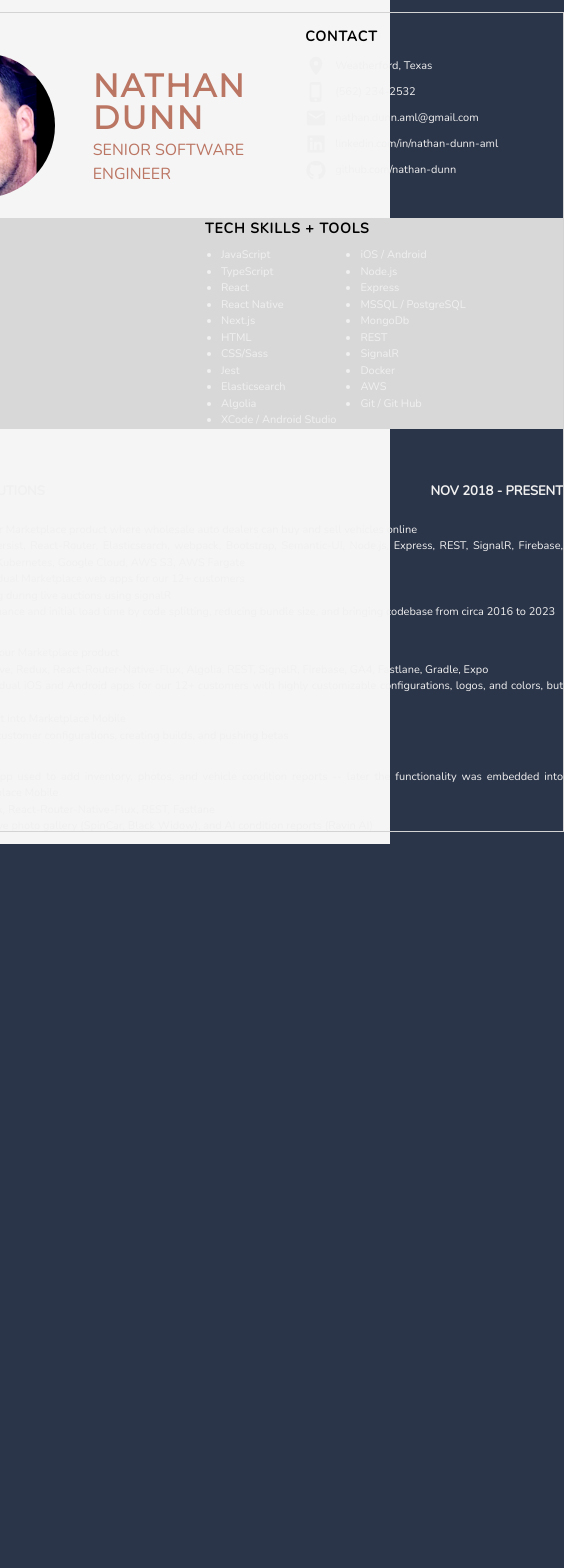
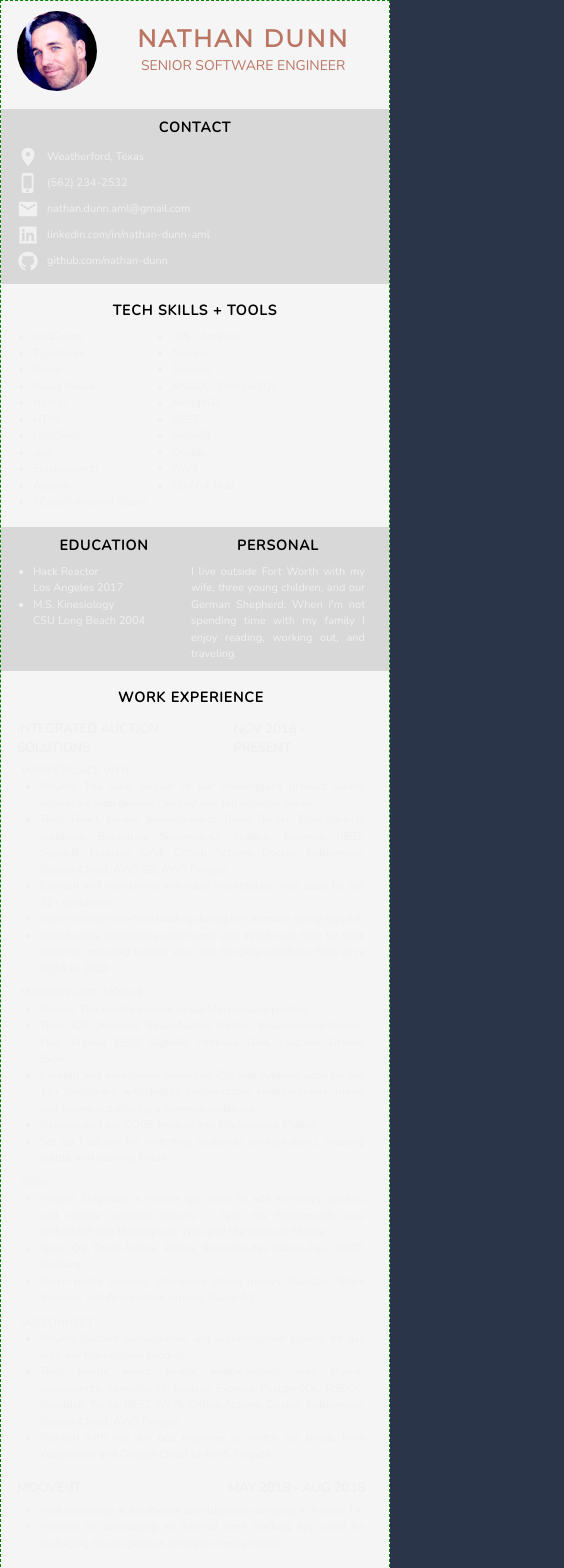
Before and after one commit to nathan-dunn/resume, a React (Create React App) app: page / in a window 390 px wide. Shown: the top 1568 px of the page, 564 px wide, since content can reach past the window. Before the commit the page ends 844 px from the top, so only its background shows below. Built offline with nearby package versions, Linux system fonts and the light colour scheme.

Commit message:
More mobile

```diff
--- a/src/components/Contacts.tsx
+++ b/src/components/Contacts.tsx
@@ -35,3 +35,38 @@ export const Contacts = () => {
     </VStack>
   );
 };
+
+export const ContactsMobile = () => {
+  return (
+    <VStack
+      w="100%"
+      align="flex-start"
+      spacing={0}
+      // border="1px solid darkblue"
+    >
+      <Box alignSelf="center">
+        <SectionHeader title="CONTACT" />
+      </Box>
+
+      {data.contacts.map((contact: any, index: number) => (
+        <Link
+          key={index}
+          href={contact.link}
+          cursor={contact.link ? 'pointer' : 'text'}
+          _hover={{ textDecoration: contact.link ? 'underline' : 'none' }}
+          isExternal
+          mb={1}
+        >
+          <Flex flex="1" align="center">
+            <Box mr={2} fontSize={22}>
+              {contact.icon}
+            </Box>
+            <Text fontSize={11} wordBreak={'break-word'}>
+              {contact.text}
+            </Text>
+          </Flex>
+        </Link>
+      ))}
+    </VStack>
+  );
+};
--- a/src/components/Education.tsx
+++ b/src/components/Education.tsx
@@ -1,5 +1,5 @@
 import React from 'react';
-import { Text, UnorderedList, ListItem, VStack } from '@chakra-ui/react';
+import { Box, Text, UnorderedList, ListItem, VStack } from '@chakra-ui/react';
 import data from '../data';
 import { SectionHeader } from './SectionHeader';
 
@@ -23,3 +23,26 @@ export const Education = () => {
     </VStack>
   );
 };
+
+export const EducationMobile = () => {
+  return (
+    <VStack
+      w="100%"
+      align="flex-start"
+      spacing={0}
+      // border="1px solid darkblue"
+    >
+      <Box alignSelf="center">
+        <SectionHeader title="EDUCATION" />
+      </Box>
+      <UnorderedList flex={`1 1`}>
+        {data.education.map((item, index) => (
+          <ListItem key={index} fontSize={11}>
+            <Text>{item.what}</Text>
+            <Text>{item.whereAndWhen}</Text>
+          </ListItem>
+        ))}
+      </UnorderedList>
+    </VStack>
+  );
+};
--- a/src/components/Experience.tsx
+++ b/src/components/Experience.tsx
@@ -1,5 +1,5 @@
 import React from 'react';
-import { Flex, Text, UnorderedList, ListItem, List, VStack } from '@chakra-ui/react';
+import { Box, Flex, Text, UnorderedList, ListItem, List, VStack } from '@chakra-ui/react';
 import { SectionHeader } from './SectionHeader';
 import { theme } from '../styles';
 import data from '../data';
@@ -47,3 +47,50 @@ export const Experience = () => {
     </VStack>
   );
 };
+
+export const ExperienceMobile = () => {
+  return (
+    <VStack
+      height="100%"
+      width="100%"
+      align="left"
+      // px={4}
+      spacing={0}
+      // border="1px solid darkblue"
+    >
+      <Box alignSelf="center">
+        <SectionHeader title="WORK EXPERIENCE" />
+      </Box>
+
+      <List mt={1}>
+        {data.experience.map((job, jobIndex) => (
+          <ListItem key={jobIndex}>
+            <Flex direction="row" justify="space-between" mb={1}>
+              <Text fontSize={13} fontWeight={700}>
+                {job.employer.toUpperCase()}
+              </Text>
+              <Text fontSize={13} fontWeight={700}>
+                {job.dates.toUpperCase()}
+              </Text>
+            </Flex>
+
+            <List fontSize={11} mb={4}>
+              {job.projects.map((project, projectIndex) => (
+                <ListItem key={projectIndex} ml={1} mb={2}>
+                  {project.projectName && <Text>{project.projectName}</Text>}
+                  <UnorderedList>
+                    {project.details.map((detail, detailIndex) => (
+                      <ListItem key={detailIndex} ml={2}>
+                        <Text align="justify">{detail}</Text>
+                      </ListItem>
+                    ))}
+                  </UnorderedList>
+                </ListItem>
+              ))}
+            </List>
+          </ListItem>
+        ))}
+      </List>
+    </VStack>
+  );
+};
--- a/src/components/Page.tsx
+++ b/src/components/Page.tsx
@@ -1,15 +1,22 @@
 import React, { useRef } from 'react';
-import { Button, Stack, HStack, VStack } from '@chakra-ui/react';
+import { Box, Button, Stack, HStack, VStack } from '@chakra-ui/react';
 import {
   Contacts,
+  ContactsMobile,
   Education,
+  EducationMobile,
   Experience,
+  ExperienceMobile,
   Header,
   Personal,
+  PersonalMobile,
+  Photo,
+  PhotoMobile,
   SectionDivider,
   Skills,
-  Photo,
+  SkillsMobile,
   Title,
+  TitleMobile,
 } from '.';
 import { useIsMobile } from '../hooks';
 import { theme } from '../styles';
@@ -54,9 +61,8 @@ export const Page = () => {
   let width: string = '768px';
   width = '738px';
 
-  return (
-    <Stack ref={windowRef} h="100vh" width="100vw" align="center" backgroundColor="#f5f5f5" p={3}>
-      {!isMobile ? (
+  return !isMobile ? (
+    <Stack ref={windowRef} h="100vh" width="100%" align="center" backgroundColor="#f5f5f5" p={3}>
       <VStack
         ref={pageRef}
         h="100%"
@@ -68,6 +74,7 @@ export const Page = () => {
         borderWidth="1px"
         borderColor="lightgray"
         // boxShadow={`5px 5px 10px`}
+        border="1px dashed green"
       >
         <Header width={width} />
 
@@ -105,58 +112,53 @@ export const Page = () => {
           </VStack>
         </HStack>
       </VStack>
+    </Stack>
   ) : (
+    <Stack ref={windowRef} h="100%" width="100%" align="center" backgroundColor="#f5f5f5">
       <VStack
         ref={pageRef}
         h="100%"
-          width={width}
-          overflow="auto"
-          spacing={5}
+        width="100%"
+        // maxWidth={'100vw'}
+        // overflow="auto"
+        spacing={2}
         fontFamily={theme.fonts.secondaryFontFamily}
         borderWidth="1px"
         borderColor="lightgray"
         // boxShadow={`5px 5px 10px`}
+        border="1px dashed green"
       >
         {/* <Header width={width} /> */}
-          <HStack>
-            <Photo />
-            <Title />
-            <Contacts />
+        <HStack w="100%" align="center" justify="center" spacing={0}>
+          <PhotoMobile />
+          <TitleMobile />
         </HStack>
+
+        <Stack px={4} py={2} backgroundColor={theme.colors.dGray} w="100%" spacing={0}>
+          <ContactsMobile />
+        </Stack>
+
+        <Stack px={4} py={2} w="100%" spacing={0}>
+          <SkillsMobile />
+        </Stack>
+
         <HStack
-            // w="31%"
-            // minW="31%"
           w="100%"
-            h="100%"
-            spacing={5}
+          spacing={0}
+          pl={4}
+          pr={6}
+          py={2}
+          backgroundColor={theme.colors.dGray}
           align="flex-start"
-            // justify="center"
-            pl={4}
-            pr={4}
-            backgroundColor={theme.colors.dGray}
-            // border="1px solid red"
         >
-            <Education />
-            <Skills />
+          <EducationMobile />
+          <PersonalMobile />
         </HStack>
-          <Experience />
-          <VStack
-            // w="31%"
-            // minW="31%"
-            w="100%"
-            h="100%"
-            spacing={5}
-            align="center"
-            // justify="center"
-            pl={4}
-            pr={4}
-            backgroundColor={theme.colors.dGray}
-            // border="1px solid red"
-          >
-            <Personal />
+
+        <Stack pl={4} pr={6} py={2} w="100%" spacing={0}>
+          <ExperienceMobile />
+        </Stack>
       </VStack>
-        </VStack>
-      )}
     </Stack>
   );
 };
--- a/src/components/Personal.tsx
+++ b/src/components/Personal.tsx
@@ -1,5 +1,5 @@
 import React from 'react';
-import { VStack, Text } from '@chakra-ui/react';
+import { Box, VStack, Text } from '@chakra-ui/react';
 import { SectionHeader } from './SectionHeader';
 import data from '../data';
 
@@ -18,3 +18,21 @@ export const Personal = () => {
     </VStack>
   );
 };
+
+export const PersonalMobile = () => {
+  return (
+    <VStack
+      w="100%"
+      align="flex-start"
+      spacing={0}
+      // border="1px solid darkblue"
+    >
+      <Box alignSelf="center">
+        <SectionHeader title="PERSONAL" />
+      </Box>
+      <Text fontSize={11} textAlign="justify">
+        {data.personal.join(' ')}
+      </Text>
+    </VStack>
+  );
+};
--- a/src/components/Photo.tsx
+++ b/src/components/Photo.tsx
@@ -1,5 +1,5 @@
 import React, { useState } from 'react';
-import { VStack, HStack, Image } from '@chakra-ui/react';
+import { Stack, VStack, HStack, Image } from '@chakra-ui/react';
 import { theme } from '../styles';
 
 const photos = ['profile.png', 'profile_alt.png'];
@@ -28,3 +28,29 @@ export const Photo = () => {
     </VStack>
   );
 };
+
+export const PhotoMobile = () => {
+  const [photoIndex, setPhotoIndex] = useState<any>(0);
+  return (
+    <Stack
+      w="33%"
+      // px={2}
+      align="flex-end"
+      justify="center"
+      spacing={0}
+      // h="185px"
+      // minH="185px"
+      h="100%"
+      // border="1px solid darkblue"
+    >
+      <Image
+        borderRadius="full"
+        boxSize="80px"
+        src={require(`../assets/${photos[photoIndex]}`)}
+        alt="profile"
+        zIndex={5}
+        onClick={() => setPhotoIndex((p: any) => (p === photos.length - 1 ? 0 : p + 1))}
+      />
+    </Stack>
+  );
+};
--- a/src/components/Skills.tsx
+++ b/src/components/Skills.tsx
@@ -1,5 +1,5 @@
 import React from 'react';
-import { Stack, ListItem, UnorderedList, VStack } from '@chakra-ui/react';
+import { Box, Stack, ListItem, UnorderedList, VStack } from '@chakra-ui/react';
 import { SectionHeader } from '.';
 import data from '../data';
 
@@ -36,3 +36,39 @@ export const Skills = () => {
     </VStack>
   );
 };
+
+export const SkillsMobile = () => {
+  const part = Math.ceil(data.skills.length / 2);
+  const list1 = data.skills.slice(0, part);
+  const list2 = data.skills.slice(part);
+
+  return (
+    <VStack
+      w="100%"
+      align="flex-start"
+      spacing={0}
+      //  border="1px solid darkblue"
+    >
+      <Box alignSelf="center">
+        <SectionHeader title="TECH SKILLS + TOOLS" />
+      </Box>
+
+      <Stack direction="row">
+        <UnorderedList>
+          {list1.map((skill, index) => (
+            <ListItem key={index} fontSize={11}>
+              {skill}
+            </ListItem>
+          ))}
+        </UnorderedList>
+        <UnorderedList>
+          {list2.map((skill, index) => (
+            <ListItem key={index} fontSize={11}>
+              {skill}
+            </ListItem>
+          ))}
+        </UnorderedList>
+      </Stack>
+    </VStack>
+  );
+};
--- a/src/components/Title.tsx
+++ b/src/components/Title.tsx
@@ -1,5 +1,5 @@
 import React from 'react';
-import { Text, VStack } from '@chakra-ui/react';
+import { Text, VStack, HStack } from '@chakra-ui/react';
 import data from '../data';
 import { theme } from '../styles';
 
@@ -33,3 +33,32 @@ export const Title = () => {
     </VStack>
   );
 };
+
+export const TitleMobile = () => {
+  return (
+    <VStack
+      h="100px"
+      minH="100px"
+      w="100%"
+      justify="center"
+      align="center"
+      spacing={1}
+      // border="1px solid darkblue"
+    >
+      <Text
+        color={theme.colors.dOrange}
+        fontSize={24}
+        fontFamily={theme.fonts.primaryFontFamily}
+        fontWeight={700}
+        letterSpacing="2px"
+        lineHeight="1.0em"
+      >
+        {name}
+      </Text>
+
+      <Text color={theme.colors.dOrange} fontSize={14}>
+        {title}
+      </Text>
+    </VStack>
+  );
+};
```
Lines whose indentation alone changed are shown as unchanged.
